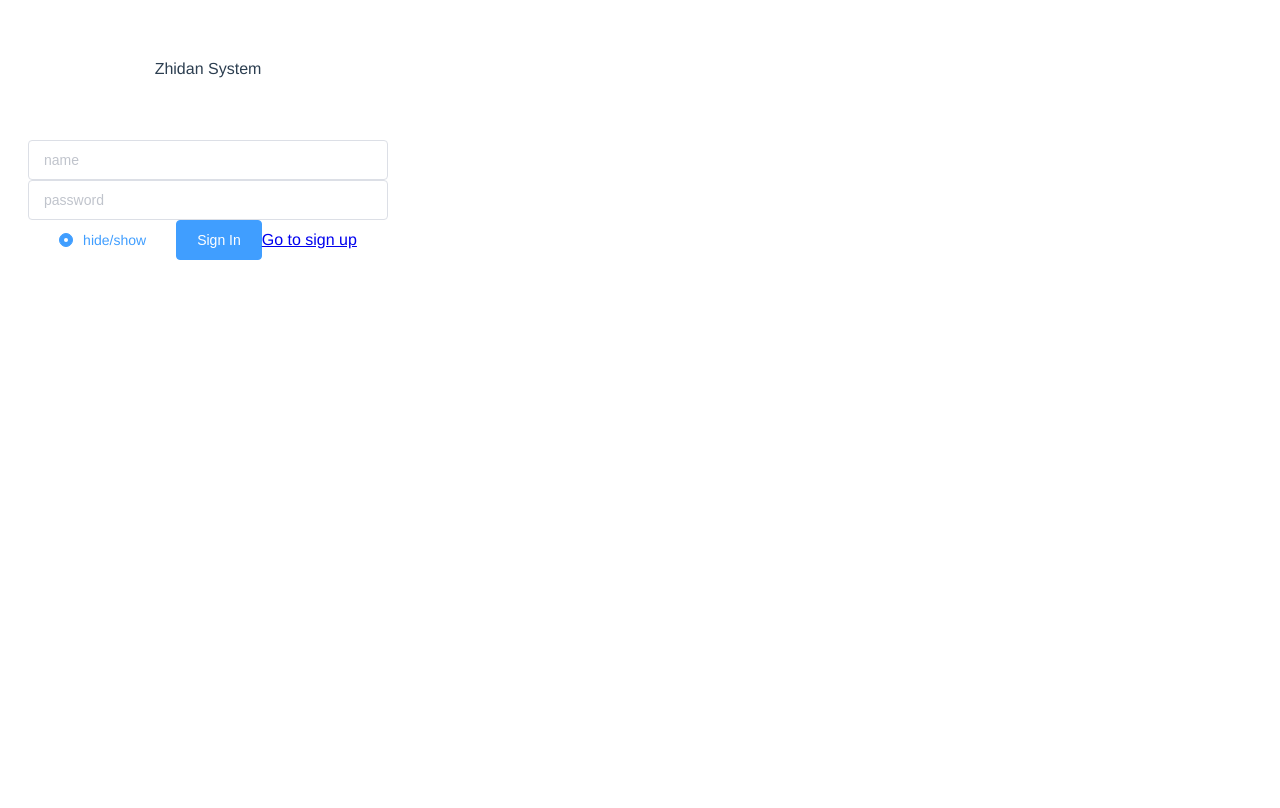
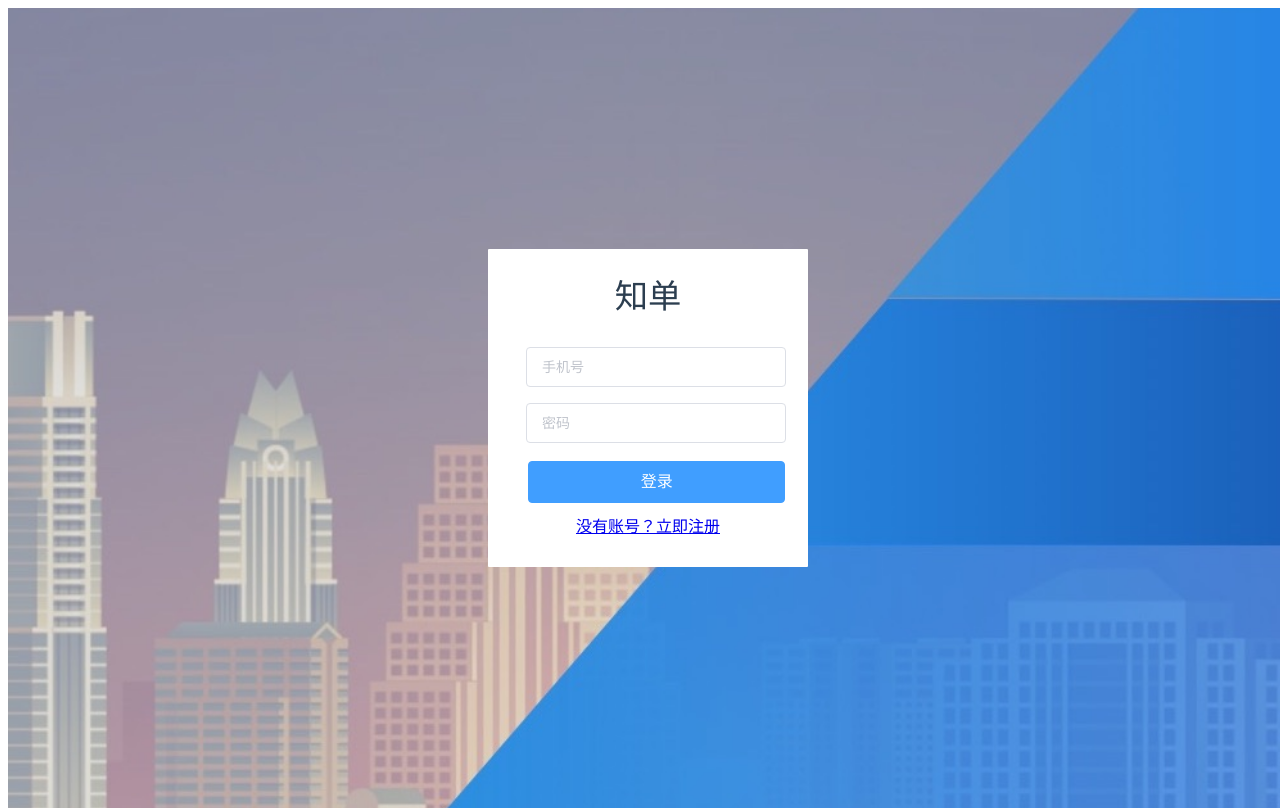
Before and after one commit to Zhidan-System/PC-Client, a Vue app: page /#/account/signin in a window 1280 px wide. Built offline with nearby package versions, Linux system fonts and the light colour scheme.

Commit message:
Add background and CSS style.

```diff
--- a/src/App.vue
+++ b/src/App.vue
@@ -19,8 +19,9 @@ export default {
 
 
 <style>
-.main-page {
-
+html,body {
+  height: 100%;
+  width: 100%;
 }
 
 #exit-button {
@@ -43,5 +44,7 @@ export default {
 #app {
   font-family: Helvetica, sans-serif;
   text-align: center;
+  height: 100%;
+  width: 100%;
 }
 </style>
--- a/src/components/Restaurant/HomePage.vue
+++ b/src/components/Restaurant/HomePage.vue
@@ -3,7 +3,7 @@
     <el-container>
 
       <el-col :span="3">
-        <h5>Zhidan-System</h5>
+        <h5>知单</h5>
         <el-aside width="200px" height="550px">
           <el-menu default-active="2" class="el-menu-vertical-demo" @open="handleOpen" @close="handleClose"  background-color="#303133">
 
--- a/src/components/Restaurant/Index.vue
+++ b/src/components/Restaurant/Index.vue
@@ -1,10 +1,9 @@
 <template>
-  <el-container id="index">
-    <el-header>{{name}}</el-header>
-    <el-main>
+  <div id="index_container">
+    <div id="index">
       <router-view v-on:signin="signin"></router-view>
-    </el-main>
-  </el-container>
+    </div>
+  </div>
 </template>
 
 <script>
@@ -12,7 +11,7 @@ export default {
   name: 'index',
   data () {
     return {
-      name: 'Zhidan System'
+      name: '知单'
     }
   },
   methods: {
@@ -27,15 +26,51 @@ export default {
 </script>
 
 <style>
+#index_container {
+  width: 100%;
+  height: 100%;
+  display: flex;
+  flex-wrap: wrap;
+  align-items: center;
+  padding: auto;
+  background-image: url('../../assets/index_bg.jpg');
+  background-color: black;
+  background-repeat: no-repeat;
+  background-attachment: fixed;
+  background-position: center;
+  background-size: 100%;
+}
+.el-button {
+  font-size: 12pt;
+  margin: 10px;
+  width: 99%;
+}
+
+.el-input {
+  margin: 3px;
+  padding: 5px;
+  text-align: bottom;
+}
+
+
+.el-header {
+  padding: 10px;
+  text-align: center;
+  font-size: 25pt;
+  font-weight: 2em;
+}
+
 #index {
   font-family: 'Avenir', Helvetica, Arial, sans-serif;
   -webkit-font-smoothing: antialiased;
   -moz-osx-font-smoothing: grayscale;
   text-align: center;
   color: #2c3e50;
-  margin-top: 60px;
-}
-#index {
-  width: 400px
+  margin-left: auto;
+  margin-right: auto;
+  width: 300px;
+  padding: 10px;
+  background-color: white;
+  border-radius: 1px;
 }
 </style>
--- a/src/components/Restaurant/Index/SignIn.vue
+++ b/src/components/Restaurant/Index/SignIn.vue
@@ -1,37 +1,33 @@
 <template>
-<form>
-  <el-input v-model="name" placeholder="name"/>
-  <el-input v-model="password" placeholder="password" :type="type"/>
-  <el-radio v-on:click="swithcType" type="radio">hide/show</el-radio>
-  <el-button type="primary" v-on:click="signin">Sign In</el-button>
-  <router-link to="signup">Go to sign up</router-link>
-  <router-view></router-view>
-</form>
+  <el-container>
+    <el-header>知单</el-header>
+    <el-main>
+      <el-input v-model="number" placeholder="手机号" type="text"/>
+      <el-input v-model="password" placeholder="密码" :type="type"/>
+      <el-button type="primary" v-on:click="signin">登录</el-button>
+      <div>
+        <router-link to="signup">没有账号？立即注册</router-link>
+      </div>
+   </el-main>
+  </el-container>
 </template>
 
 <script>
 export default {
-  name: 'sign-in',
-  props: ['initialName', 'initialPassword'],
+  name: 'signin',
+  props: ['initial_number', 'initial_password'],
   // data: () => ({
   //   name: this.initialName,
   //   password: this.initialPassword
   // })
   data () {
     return {
-      name: this.initialName,
-      password: this.initialPassword,
+      number: this.initial_pumber,
+      password: this.initial_password,
       type: 'password'
     }
   },
   methods: {
-    swithcType: function () {
-      if (this.type === 'password') {
-        this.type = 'text'
-      } else {
-        this.type = 'password'
-      }
-    },
     signin: function() {
       this.$emit('signin')
     }
@@ -39,8 +35,4 @@ export default {
 }
 </script>
 <style scoped>
-.el-header {
-    text-align: center
-}
-
 </style>
--- a/src/components/Restaurant/Index/SignUp.vue
+++ b/src/components/Restaurant/Index/SignUp.vue
@@ -1,16 +1,29 @@
 <template>
-  <div>
-    <el-button type="primary">Sign Up</el-button>
-    <router-link to="signin">Go To sign in</router-link>
-  </div>
+  <el-container>
+    <el-header>知单</el-header>
+    <el-main>
+      <el-input v-model="number" placeholder="管理者手机号" type="text"/>
+      <el-input v-model="password" placeholder="密码" type="password"/>
+      <el-input v-model="password_again" placeholder="重复密码" type="password"/>
+      <el-input v-model="restaurant_name" placeholder="餐厅名" type="text"/>
+      <el-button type="primary">立即注册</el-button>
+      <div>
+        <router-link to="signin">返回登录</router-link>
+      </div>
+    </el-main>
+  </el-container>
 </template>
 <script>
 export default {
+  data () {
+    return {
+      number: '',
+      password : '',
+      password_again : '',
+      restaurant_name : ''
+    }
+  }
 }
 </script>
 <style scoped>
-.el-header {
-    text-align: center
-}
-
 </style>
--- a/src/index.html
+++ b/src/index.html
@@ -1,6 +1,5 @@
 <!DOCTYPE html>
 <html lang="en">
-
   <head>
     <meta charset="utf-8">
     <title>Zhidan-System</title>
@@ -9,5 +8,4 @@
   <body>
     <div id="app"></div>
   </body>
-
 </html>
```
Also changed, not shown: src/assets/index_bg.jpg (added). Lines whose indentation alone changed are shown as unchanged.
